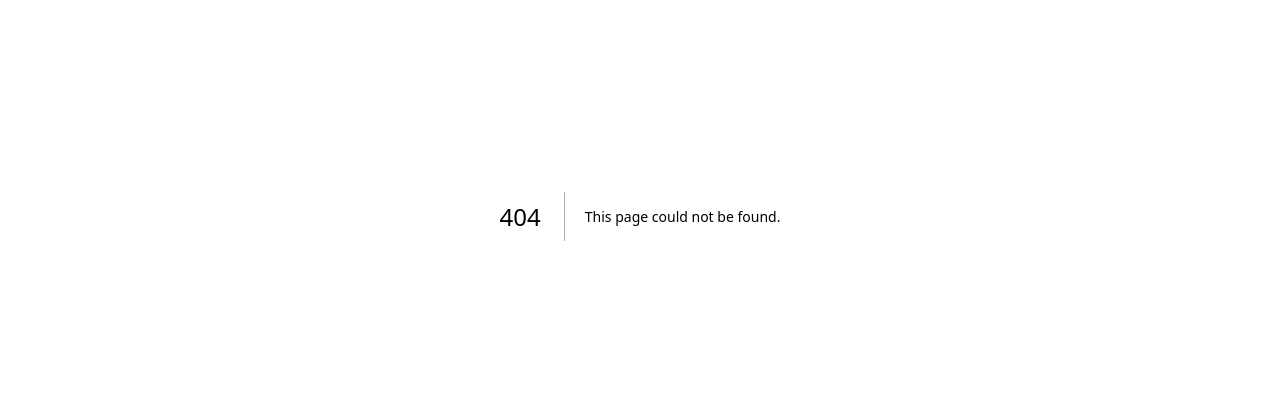
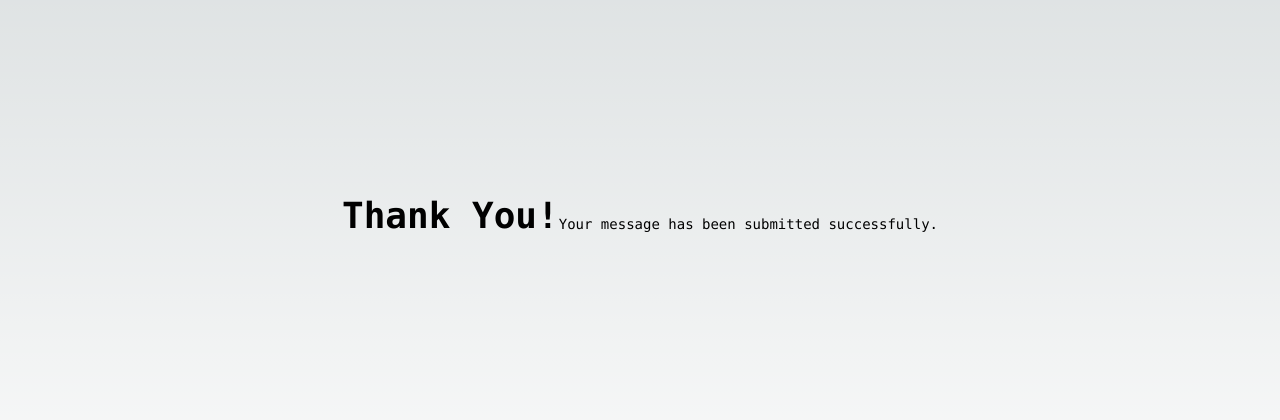
Before and after one commit to thejwx/hello-nextjs-app, a Next.js app: page /thank-you in a window 1280 px wide. Before the commit this address had no page. Shown: the part 184-604 px from the top of the page. Built offline with nearby package versions, Linux system fonts and the light colour scheme.

Commit message:
Your commit message

```diff
--- a/app/page.tsx
+++ b/app/page.tsx
@@ -5,7 +5,7 @@ export default function Home() {
         <h1 className="text-4xl font-bold text-center">
           Hello
         </h1>
-        <form name="new-contact" method="POST" action="/" data-netlify="true" data-netlify-honeypot="bot-field">
+        <form name="new-contact" method="POST" data-netlify="true" data-netlify-honeypot="bot-field" action="/thank-you">
           <input type="hidden" name="form-name" value="new-contact" />
           <p style={{ display: 'none' }}>
             <label>Don't fill this out if you're human: <input name="bot-field" /></label>
--- /dev/null
+++ b/app/thank-you/page.tsx
@@ -0,0 +1,14 @@
+export default function ThankYou() {
+  return (
+    <main className="flex min-h-screen flex-col items-center justify-center p-24">
+      <div className="z-10 max-w-5xl w-full items-center justify-center font-mono text-sm lg:flex">
+        <h1 className="text-4xl font-bold text-center">
+          Thank You!
+        </h1>
+        <p className="mt-4 text-center">
+          Your message has been submitted successfully.
+        </p>
+      </div>
+    </main>
+  )
+}
--- a/public/forms.html
+++ b/public/forms.html
@@ -5,7 +5,7 @@
 </head>
 <body>
     <!-- This file is used by Netlify to detect forms during build -->
-    <form name="new-contact" method="POST" action="/" netlify netlify-honeypot="bot-field" hidden>
+    <form name="new-contact" method="POST" netlify netlify-honeypot="bot-field" action="/thank-you" hidden>
         <input name="bot-field" />
         <input type="text" name="name" />
         <input type="email" name="email" />
```
